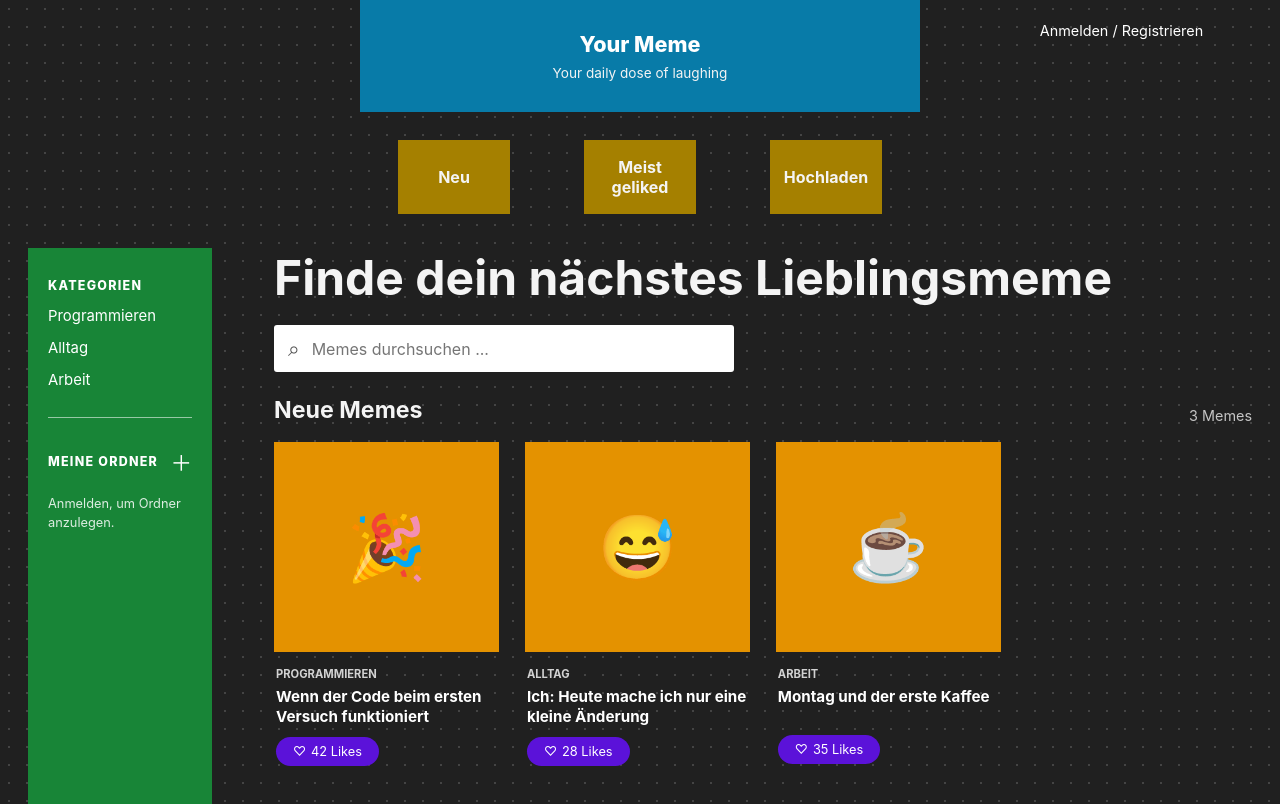
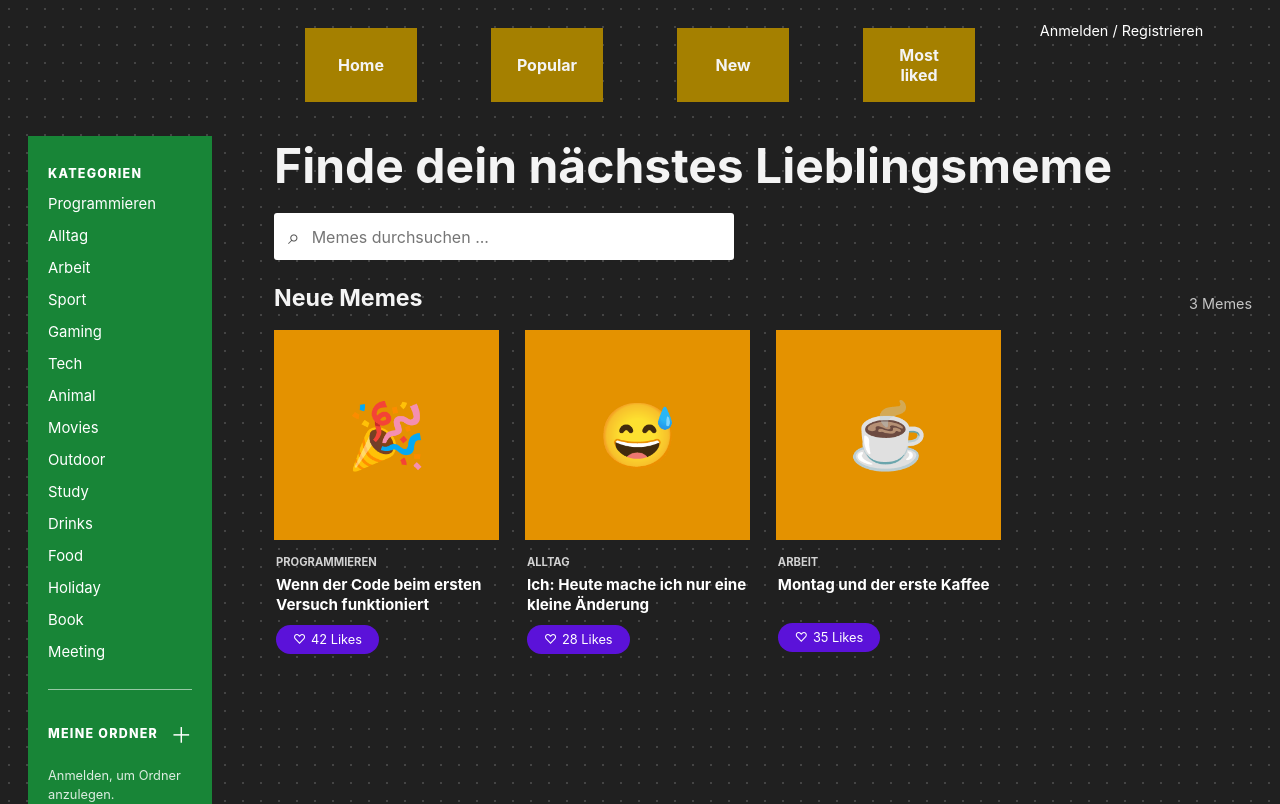
Before and after one commit to josephinemundt1297/your-meme, a React (Vite) app in the folder frontend/: page / in a window 1280 px wide. Shown: the top 804 px of the page. Built offline with nearby package versions, Linux system fonts and the light colour scheme.

Commit message:
feat(frontend): expand meme categories

```diff
--- a/frontend/src/App.tsx
+++ b/frontend/src/App.tsx
@@ -6,15 +6,15 @@ import { MemeState } from './components/ui/MemeState'
 import './App.css'
 
 function Layout() {
+  const categories = ['Programmieren', 'Alltag', 'Arbeit', 'Sport', 'Gaming', 'Tech', 'Animal', 'Movies', 'Outdoor', 'Study', 'Drinks', 'Food', 'Holiday', 'Book', 'Meeting']
   return <div className="app-shell">
     <header className="site-header">
-      <div className="brand-banner"><Link className="logo" to="/" aria-label="Your Meme Startseite">Your Meme</Link><p>Your daily dose of laughing</p></div>
       <Link className="account-link" to="/account">Anmelden / Registrieren</Link>
     </header>
-    <nav className="main-nav" aria-label="Hauptnavigation"><Link to="/">Neu</Link><Link to="/top">Meist geliked</Link><Link to="/upload">Hochladen</Link></nav>
+    <nav className="main-nav" aria-label="Hauptnavigation"><Link to="/">Home</Link><Link to="/top">Popular</Link><Link to="/">New</Link><Link to="/top">Most liked</Link></nav>
     <div className="site-body">
       <aside id="site-sidebar" className="site-sidebar">
-        <div className="sidebar-section"><p className="sidebar-title">Kategorien</p><Link to="/" search={{ category: 'Programmieren' }}>Programmieren</Link><Link to="/" search={{ category: 'Alltag' }}>Alltag</Link><Link to="/" search={{ category: 'Arbeit' }}>Arbeit</Link></div>
+        <div className="sidebar-section"><p className="sidebar-title">Kategorien</p>{categories.map((category) => <Link key={category} to="/" search={{ category }}>{category}</Link>)}</div>
         <div className="sidebar-divider" />
         <div className="sidebar-section"><div className="sidebar-heading"><p className="sidebar-title">Meine Ordner</p><Link className="add-folder" to="/account" aria-label="Ordner anlegen">＋</Link></div><p className="sidebar-note">Anmelden, um Ordner anzulegen.</p></div>
       </aside>
```
